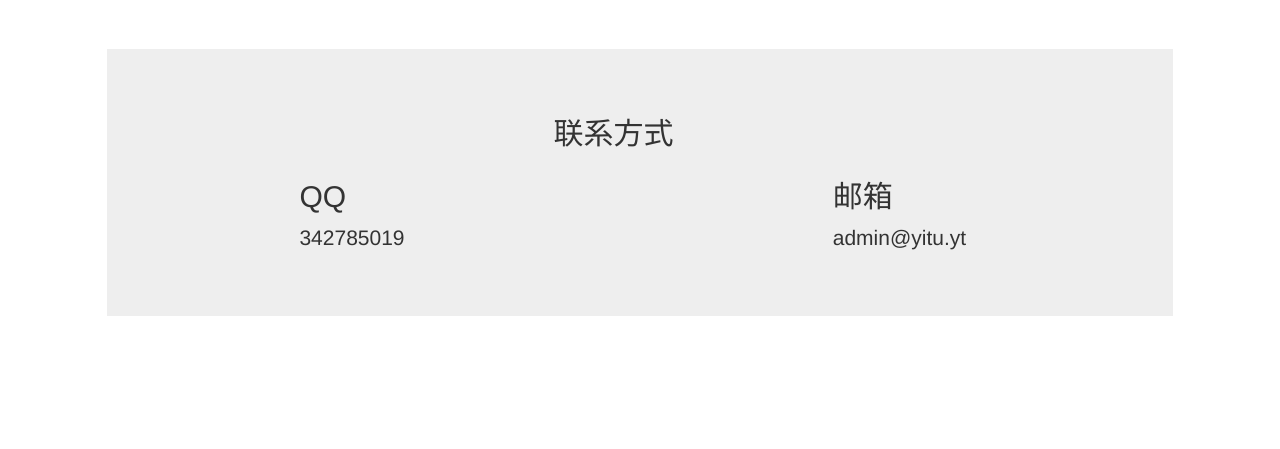
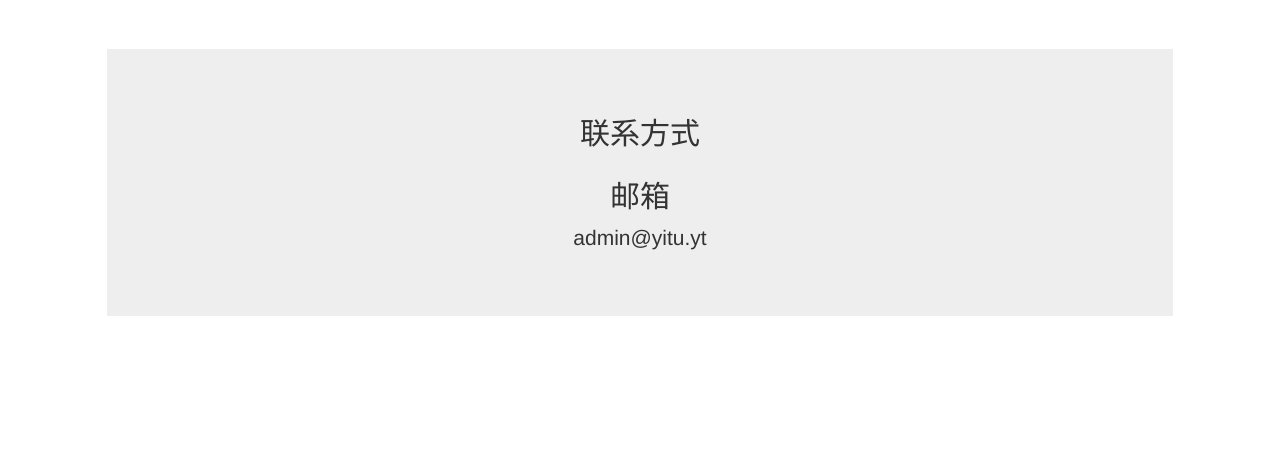
Before and after one commit to Macuilxochitl/blacklist, a Django app: page /contact/ in a window 1280 px wide. Shown: the part 51-500 px from the top of the page. Run offline with Django 3.2, Linux system fonts and the light colour scheme; some libraries are stand-ins or nearby versions.

Commit message:
更新了一下页面.

```diff
--- a/authority/models.py
+++ b/authority/models.py
@@ -11,6 +11,5 @@ class user(models.Model):
 	isAdmin=models.BooleanField(default=False)
 	regIP=models.CharField(max_length=60,default="")
 
-
 	def __str__(self):
 		return "username="+self.username+",password="+self.password+",createTime="+self.createTime.strftime('%y-%m-%d %H:%M:%S')+",lastLoginTime="+self.lastLoginTime.strftime('%y-%m-%d %H:%M:%S')+",ip="+self.regIP
--- a/bl/templates/contact.html
+++ b/bl/templates/contact.html
@@ -2,14 +2,11 @@
 
 {% block content %}
 <div class="col-sm-10 col-sm-offset-1 jumbotron">
-<h2 class="col-sm-offset-5">联系方式</h3>
+<h2 style="text-align:center;">联系方式</h3>
 
 <div class="row">
-<div class="col-sm-3 col-sm-offset-2">
-	<h2>QQ</h2>
-	<p>342785019</p>
-</div>
-<div class="col-sm-3 col-sm-offset-3">
+
+<div style="text-align:center;">
 	<h2>邮箱</h2>
 	<p>admin@yitu.yt</p>
 </div>
```
Also changed, not shown: 1 other file.
